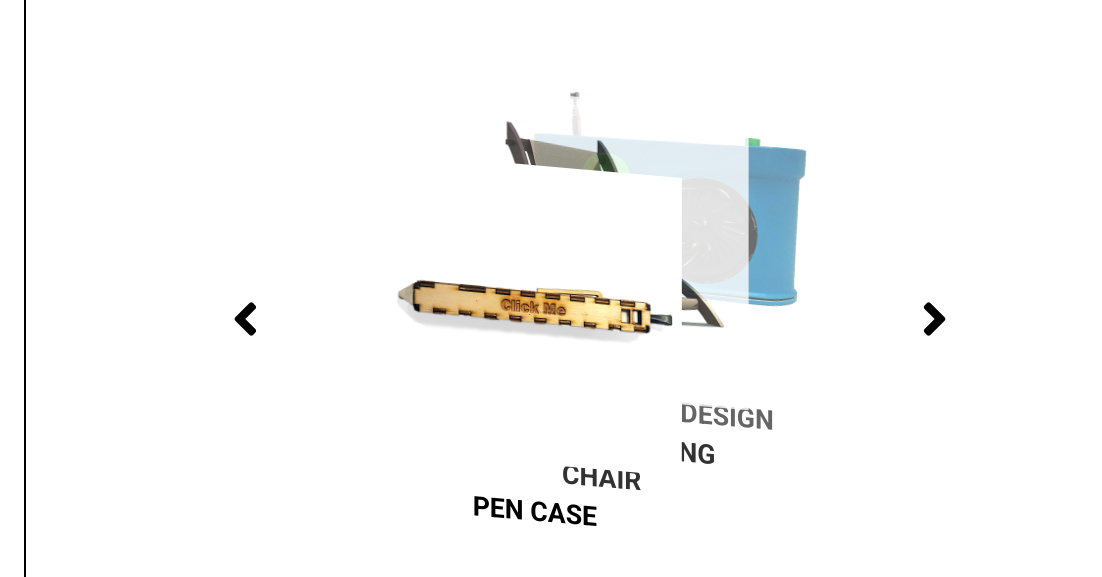
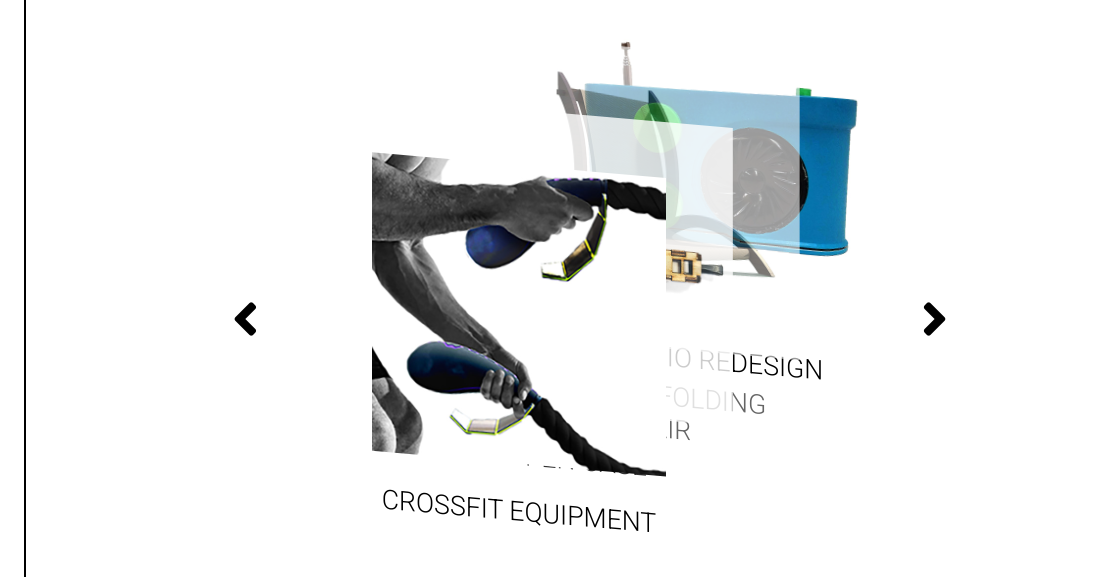
Before and after one commit to jmbjosh/jmbjosh.github.io, a plain HTML site: page index.html in a window 1280 px wide. Shown: the part 231-808 px from the top of the page, 178-1280 px from the left. Drawn offline with Linux system fonts and the light colour scheme.

Commit message:
final rolodex???

```diff
--- a/java.js
+++ b/java.js
@@ -1,86 +1,77 @@
-let posArray=[0,1,2,3,4,5];
+let posArray = [0, 1, 2, 3, 4, 5];
 //console.log(posArray);
 const card = document.querySelectorAll('.card');
 console.log(card[1])
 
-forwardBtn.addEventListener('click', function(){
+forwardBtn.addEventListener('click', function () {
     arrayDown();
     console.log(card[2]);
     console.log(card[3]);
 
 })
 
-backBtn.addEventListener('click', function(){
+backBtn.addEventListener('click', function () {
     arrayUp();
     console.log(posArray);
 })
 
 
 //incrament array
-function arrayUp(){
-	for(let i =0; i < 6; i++){
-		posArray[i]=(posArray[i]+1)%6;
-		card[i].style='--i:'+posArray[i];
+function arrayUp() {
+    for (let i = 0; i < 6; i++) {
+        posArray[i] = (posArray[i] + 1) % 6;
+        card[i].style = '--i:' + posArray[i];
         setTransition(i);
         setOpcty(i);
     }
 }
 //derament array
-function arrayDown(){
-	for(let i =0; i < 6; i++){
-		if(posArray[i] == 0){
+function arrayDown() {
+    for (let i = 0; i < 6; i++) {
+        if (posArray[i] == 0) {
             posArray[i] = 5;
+        } else {
+            posArray[i] = posArray[i] - 1;
         }
-		else{
-			posArray[i]=posArray[i]-1;
-		}
-	card[i].style='--i:'+posArray[i];
+        card[i].style = '--i:' + posArray[i];
         setTransition(i);
         setOpcty(i);
 
     }
 }
 
-function setOpcty(i){
-	if(posArray[i]==0){
-			card[i].style.opacity = "0";
-		}
-		if(posArray[i]==1){
+function setOpcty(i) {
+    if (posArray[i] == 0) {
         card[i].style.opacity = "1";
     }
-		if(posArray[i]==2){
+    if (posArray[i] == 1) {
         card[i].style.opacity = ".8";
     }
-	if(posArray[i]==3){
+    if (posArray[i] == 2) {
         card[i].style.opacity = ".6";
     }
-		if(posArray[i]>3){
+    if (posArray[i] > 3) {
         card[i].style.opacity = "0";
     }
 }
 
-function setTransition(i){
-	if(posArray[i]==0){
-		//movement from 1 -> 0
-			card[i].style.transition = "transform 1000ms, opacity 750ms";
-			card[i].style.transitionDelay = "0ms";
-		}
-		if(posArray[i]==1){
+function setTransition(i) {
+    if (posArray[i] == 0) {
         //movement from 2 -> 1
-			card[i].style.transition = "transform 1000ms, opacity 1000ms";
+        card[i].style.transition = "transform 1000ms, opacity 700ms";
         card[i].style.transitionDelay = "50ms";
     }
-		if(posArray[i]==2){
+    if (posArray[i] == 1) {
         //movement from 3 > 0
         card[i].style.transition = "transform 1000ms, opacity 1000ms";
         card[i].style.transitionDelay = "100ms";
     }
-	if(posArray[i]==3){
+    if (posArray[i] == 2) {
         //movement from 4 -> 3
         card[i].style.transition = "transform 1000ms, opacity 1000ms";
         card[i].style.transitionDelay = "200ms";
     }
-		if(posArray[i]>3){
+    if (posArray[i] > 3) {
         //movement from 5+ -> 4
         card[i].style.transition = "transform 1000ms, opacity 1000ms";
         card[i].style.transitionDelay = "250ms";
--- a/root/style.css
+++ b/root/style.css
@@ -25,6 +25,7 @@ body {
 
 h1 {
     font-family: 'Roboto', sans-serif;
+    font-weight: 500;
     font-weight: 200;
     font-size: 20pt;
 }
@@ -44,6 +45,7 @@ h2 {
 
 h3 {
     font-family: 'Roboto', sans-serif;
+    font-weight: 300;
     font-size: 20pt;
     text-decoration: none;
     color: #000000;
@@ -129,7 +131,7 @@ h3 {
 
 .rolodex {
     position: relative;
-    top:500px;
+    top:450px;
     width: 50%;
     height: auto;
     justify-content: center;
@@ -140,7 +142,7 @@ h3 {
 .rolodex .card {
     position: absolute;
     top: calc(50%);
-    left: 50%;
+    left: 60%;
     transform: translate(calc(20% * var(--i)), calc(-50px * var(--i))) rotate(10deg)skew(10deg, -5deg);
     width: 65%;
     height: 65%;
```
Lines whose indentation alone changed are shown as unchanged.
